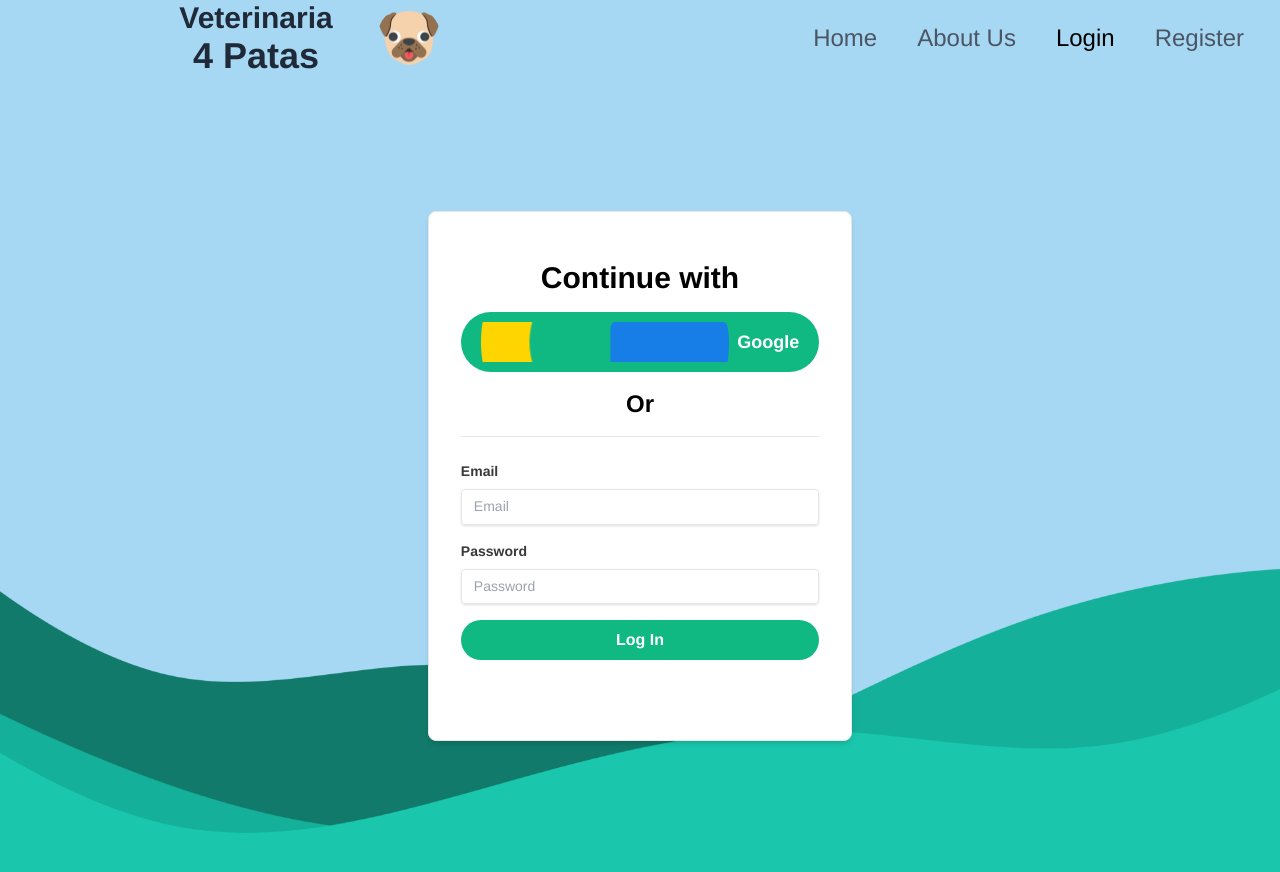
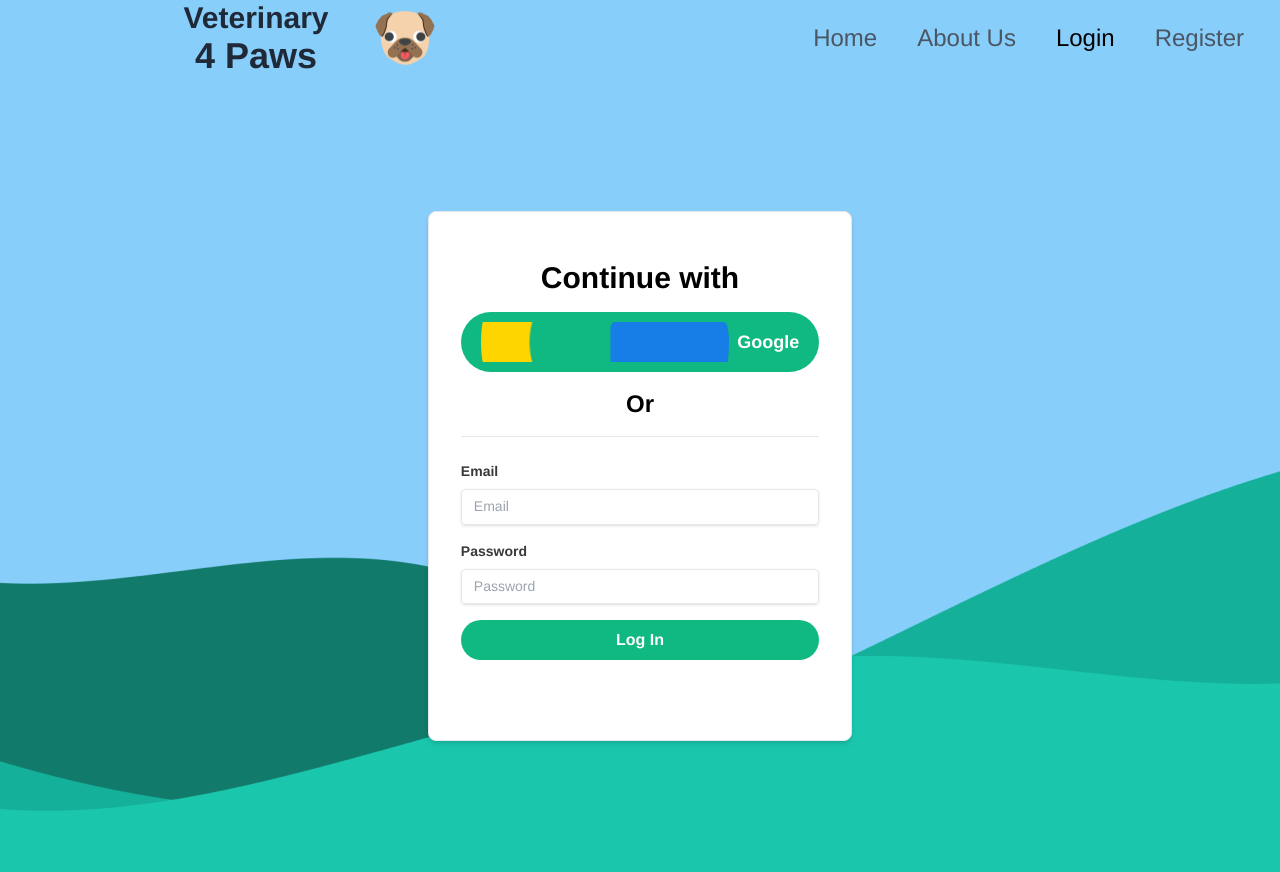
Before and after one commit to Sebs14/petpaws4, a React (Vite) app: page /login in a window 1280 px wide. Shown: the top 872 px of the page. Built offline with nearby package versions, Linux system fonts and the light colour scheme.

Commit message:
Add css minor changes and userPetView functionality

```diff
--- a/index.html
+++ b/index.html
@@ -6,6 +6,15 @@
     <meta name="viewport" content="width=device-width, initial-scale=1.0" />
     <title>Vite App</title>
   </head>
+  <style>
+    body {
+      background-color:lightskyblue;
+      background-image: url("src/common/assets/images/waves.png");
+      background-repeat: no-repeat;
+      background-position: bottom;
+      background-attachment: fixed;
+    }
+    </style>
   <body>
     <div id="root"></div>
     <script type="module" src="/src/main.jsx"></script>
--- a/src/App.jsx
+++ b/src/App.jsx
@@ -27,8 +27,7 @@ import "./index.css";
 function App() {
   return (
     <div
-      style={{ backgroundImage: `url(${Waves})`, backgroundColor: "#A7D8F3" }}
-      className="bg-no-repeat bg-contain bg-bottom h-full"
+      className="bg-no-repeat bg-contain bg-fixed bg-bottom"
     >
       <BrowserRouter>
         <Routes>
--- /dev/null
+++ b/src/Services/myPets.js
@@ -0,0 +1,12 @@
+import axios from "axios";
+
+const config = {
+    headers: { Authorization: `Bearer ${localStorage.getItem('token')}` }
+  }
+
+const getMyPets = () =>{
+    return axios
+    .get("pet/my-pets", config)
+};
+
+export default getMyPets;
--- a/src/common/components/Footer/Footer.jsx
+++ b/src/common/components/Footer/Footer.jsx
@@ -3,7 +3,7 @@ import Logo from "../../assets/images/puglogo.png";
 export default function Card() {
   return (
     <div className="w-full mx-auto flex justify-end">
-      <footer className="p-4 bg-white bg-opacity-70 sm:p-6 dark:bg-gray-800 dark:bg-opacity-80">
+      <footer className="w-full p-4 bg-white bg-opacity-70 sm:p-6 dark:bg-gray-800 dark:bg-opacity-80">
         <div className="mb-6 md:mb-0 w-10">
           <a
             href="https://github.com/Programacion-NCapas-01-2022/proyecto-grupo-de-trabajo-16-messiesuii"
--- a/src/common/components/Title/Title.jsx
+++ b/src/common/components/Title/Title.jsx
@@ -5,10 +5,10 @@ export default function Title() {
     <section className="flex flex-col justify-center items-center h-auto text-gray-800 sm:flex-row md:w-1/2">
       <div className="flex flex-col justify-center items-center">
         <h1 className="hidden sm:block font-semibold text-3xl text-center">
-          Veterinaria
+          Veterinary
         </h1>
         <h2 className="hidden sm:block font-semibold text-4xl text-center ">
-          4 Patas
+          4 Paws
         </h2>
       </div>
 
--- a/src/login/components/LoginForm.jsx
+++ b/src/login/components/LoginForm.jsx
@@ -14,7 +14,6 @@ const Login = () => {
       await AuthService.login(email, password).then(
         () => {
           navigate("/menuUser");
-          window.location.reload();
         },
         (error) => {
           console.log(error);
--- a/src/login/components/loginCard.jsx
+++ b/src/login/components/loginCard.jsx
@@ -7,25 +7,24 @@ export default function Card({ title, buttonLogin, src }) {
       <h1 className='text-3xl align-center my-4 font-semibold text-center pr-20 pl-20 text-black dark:text-white'>
         {title}
       </h1>
-      <NavLink
-      to='/MenuUser'>
+      <a>
         <button
           type='submit'
           className='flex justify-center items-center w-full text-white bg-emerald-500 hover:bg-emerald-600 focus:ring-4 focus:ring-emerald-600 font-semibold rounded-full text-lg px-5 py-2.5 text-center dark:bg-emerald-800 dark:hover:bg-emerald-900 dark:focus:ring-emerald-600'>
           <img src={src} alt={title} className=' w-full h-10 w-10 mr-2 ' />
           {buttonLogin}
         </button>
-      </NavLink>
+      </a>
       <div>
-        <h3 className="text-2xl align-center my-4 font-semibold text-center pr-20 pl-20 text-black dark:text-white">
+        <h3 className='text-2xl align-center my-4 font-semibold text-center pr-20 pl-20 text-black dark:text-white'>
           Or
         </h3>
-        <hr class="mb-6 border-t " />
+        <hr class='mb-6 border-t ' />
       </div>
       <LoginForm />
 
-      <NavLink to="/Register">
-        <p className="text-center text-white hover:text-emerald-600">
+      <NavLink to='/Register'>
+        <p className='text-center text-white hover:text-emerald-600'>
           Don't have an account? Register!
         </p>
       </NavLink>
--- a/src/main/pages/main.jsx
+++ b/src/main/pages/main.jsx
@@ -21,9 +21,6 @@ export default function Main() {
         logged={{ function: false }}
 
       />
-      {/* <div className="w-full">
-        <Carousel />
-      </div> */}
 
       <div>
         <CardContainer>
@@ -47,7 +44,7 @@ export default function Main() {
           />
         </CardContainer>
       </div>
-      <div className="bottom-0">
+      <div className="bottom-0 w-full">
         <Footer />
       </div>
     </main>
--- a/src/menuUser/pages/menuUser.jsx
+++ b/src/menuUser/pages/menuUser.jsx
@@ -16,6 +16,7 @@ export default function MenuUser() {
         ]}
         logged={{ function: true }}
       />
+      <div className="h-full">
       <CardContainer>
         <MenuButton
           title="Dates"
@@ -36,6 +37,7 @@ export default function MenuUser() {
           url="/vaccineRegister"
         />
       </CardContainer>
+      </div>
     </main>
   );
 }
--- a/src/register/components/registerCard.jsx
+++ b/src/register/components/registerCard.jsx
@@ -1,4 +1,5 @@
 import RegisterForm from "./RegisterForm";
+import { NavLink } from "react-router-dom";
 
 export default function Card({ title, method, buttonGoogle, src }) {
   return (
@@ -7,7 +8,7 @@ export default function Card({ title, method, buttonGoogle, src }) {
         {title}
       </h1>
       <div className="mb-6 text-center">
-        <a href="/Login">
+        <a>
           <button
             type="button"
             className="flex justify-center items-center w-full text-white bg-emerald-500 hover:bg-emerald-600 focus:ring-4 focus:ring-emerald-600 font-semibold rounded-full text-lg px-5 py-2.5 text-center dark:bg-emerald-800 dark:hover:bg-emerald-900 dark:focus:ring-emerald-600"
@@ -25,11 +26,11 @@ export default function Card({ title, method, buttonGoogle, src }) {
       </div>
       <RegisterForm />
 
-      <a href="/Login">
+      <NavLink to='/Login'>
         <p className="text-center text-white hover:text-emerald-600">
           Already have an account? Login!
         </p>
-      </a>
+      </NavLink>
     </article>
   );
 }
--- a/src/userPetView/components/PetView.jsx
+++ b/src/userPetView/components/PetView.jsx
@@ -1,6 +1,6 @@
 export default function PetView({id, petName, petAge, petRaze, petSpecies, src }){
     return(
-        <article className="bg-white shadow-md border border-gray-200 rounded-t-2xl rounded-b-xl max-w-2xl  dark:bg-gray-800 dark:border-gray-700 sm:w-full md:w-full ">
+        <article className="m-4 bg-white shadow-md border border-gray-200 rounded-t-2xl rounded-b-xl max-w-2xl  dark:bg-gray-800 dark:border-gray-700 sm:w-full md:w-full ">
             <div className=" flex flex-content justify-center">
                 <img className="aspect-video rounded-t-3xl object-cover object-center sm:w-3/4 md:w-full p-4" src={src} />
             </div>
--- a/src/userPetView/pages/UserPetView.jsx
+++ b/src/userPetView/pages/UserPetView.jsx
@@ -1,8 +1,25 @@
 import Petview from "../components/PetView";
 import Navbar from "../../common/components/Navbar/Navbar";
-import Image from "../../common/assets/images/capybara.jpg";
+import Image from "../../common/assets/images/bh.jpeg";
+import MyPets from "../../Services/myPets"
+import { useEffect, useState } from "react";
 
 export default function UserPetView() {
+
+  const [pets, setPets] = useState([]);
+
+  useEffect(() =>{
+    MyPets().then(
+      (response) => {
+        setPets(response.data);
+      },
+      (error) => {
+        console.log(error);
+      }
+    );
+  }, []);
+
+
   return (
     <main>
       <Navbar
@@ -12,15 +29,18 @@ export default function UserPetView() {
         ]}
         logged={{ function: true }}
       />
-      <div className='w-full h-screen flex flex-col justify-center items-center p-8'>
+      <div className='w-full h-screen flex flex-row flex-wrap justify-around items-center p-8'>
+
+        {pets.map((item) =>
         <Petview
           src={Image}
-          id='009978'
-          petName='Manuel de yisus'
-          petAge='21'
-          petRaze='brown capybara'
-          petSpecies='capybara'
+          id= {item.id}
+          petName={item.name}
+          petAge={item.age}
+          petRaze={item.breed}
+          petSpecies={item.specie}
         />
+        )}
       </div>
     </main>
   );
```
